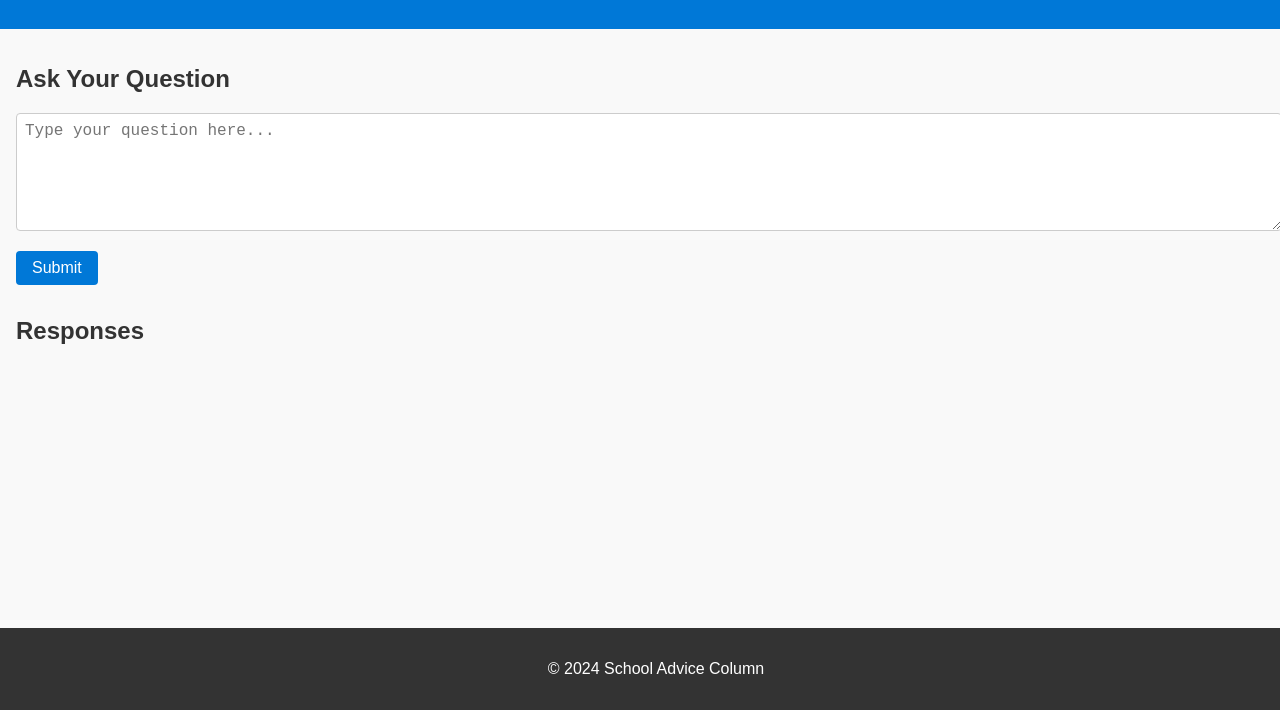
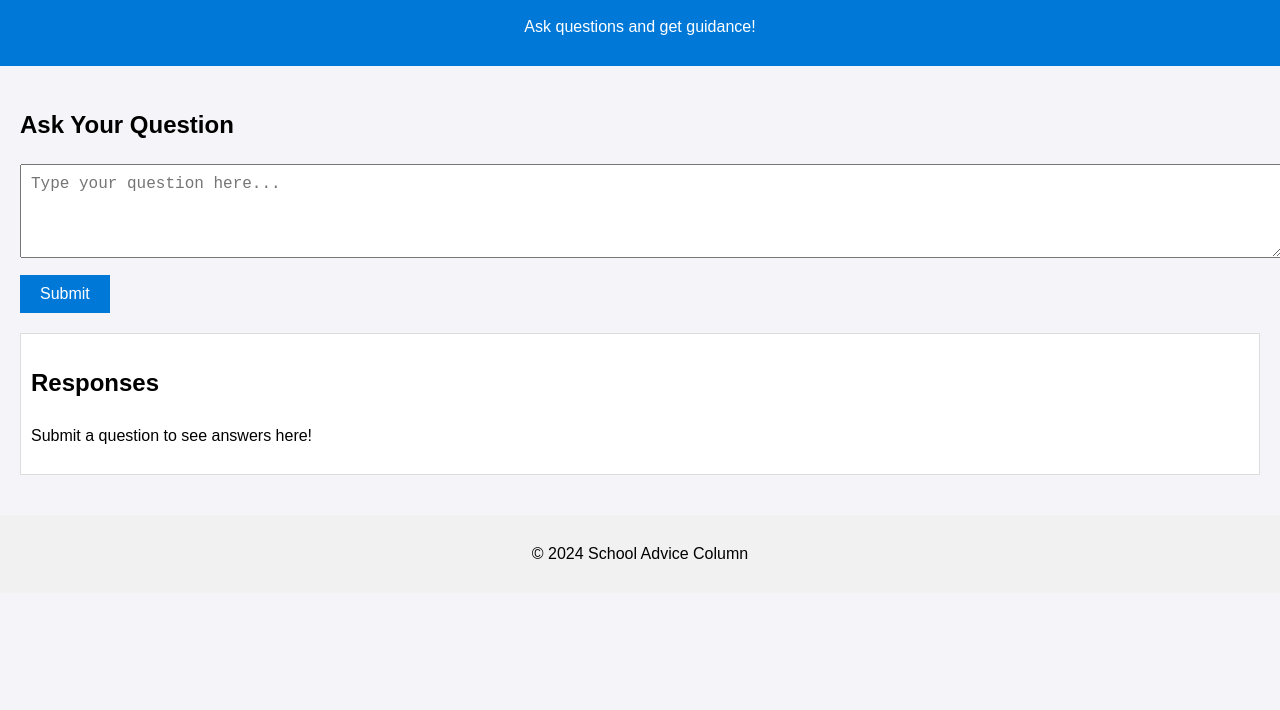
Before and after one commit to LaibaMakhjankar/ADVICE-HUB, a plain HTML site: page index.html in a window 1280 px wide. Shown: the part 90-800 px from the top of the page. Drawn offline with Linux system fonts and the light colour scheme.

Commit message:
Update index.html

```diff
--- a/index.html
+++ b/index.html
@@ -4,7 +4,56 @@
     <meta charset="UTF-8">
     <meta name="viewport" content="width=device-width, initial-scale=1.0">
     <title>School Advice Column</title>
-    <link rel="stylesheet" href="styles.css">
+    <style>
+        body {
+            font-family: Arial, sans-serif;
+            line-height: 1.6;
+            margin: 0;
+            padding: 0;
+            background-color: #f4f4f9;
+        }
+        header {
+            background: #0078D7;
+            color: #fff;
+            padding: 10px 20px;
+            text-align: center;
+        }
+        main {
+            padding: 20px;
+        }
+        .question-box {
+            margin-bottom: 20px;
+        }
+        textarea {
+            width: 100%;
+            padding: 10px;
+            font-size: 16px;
+            margin-bottom: 10px;
+        }
+        button {
+            background: #0078D7;
+            color: white;
+            border: none;
+            padding: 10px 20px;
+            font-size: 16px;
+            cursor: pointer;
+        }
+        button:hover {
+            background: #005bb5;
+        }
+        .responses {
+            background: #fff;
+            padding: 10px;
+            border: 1px solid #ddd;
+            margin-top: 20px;
+        }
+        footer {
+            text-align: center;
+            padding: 10px;
+            background: #f1f1f1;
+            margin-top: 20px;
+        }
+    </style>
 </head>
 <body>
     <header>
@@ -12,21 +61,32 @@
         <p>Ask questions and get guidance!</p>
     </header>
     <main>
-        <section class="form-section">
+        <div class="question-box">
             <h2>Ask Your Question</h2>
-            <form id="questionForm">
-                <textarea id="questionInput" placeholder="Type your question here..." required></textarea>
-                <button type="submit">Submit</button>
-            </form>
-        </section>
-        <section class="responses-section">
+            <textarea id="question" rows="4" placeholder="Type your question here..."></textarea>
+            <button onclick="submitQuestion()">Submit</button>
+        </div>
+        <div class="responses" id="responses">
             <h2>Responses</h2>
-            <ul id="responsesList"></ul>
-        </section>
+            <p>Submit a question to see answers here!</p>
+        </div>
     </main>
     <footer>
-        <p>&copy; 2024 School Advice Column</p>
+        <p>© 2024 School Advice Column</p>
     </footer>
-    <script src="script.js"></script>
+    <script>
+        function submitQuestion() {
+            const question = document.getElementById('question').value.trim();
+            if (question) {
+                const responseContainer = document.getElementById('responses');
+                const newResponse = document.createElement('p');
+                newResponse.textContent = `Q: ${question}`;
+                responseContainer.appendChild(newResponse);
+                document.getElementById('question').value = ''; // Clear the textarea
+            } else {
+                alert('Please enter a question!');
+            }
+        }
+    </script>
 </body>
 </html>
```
